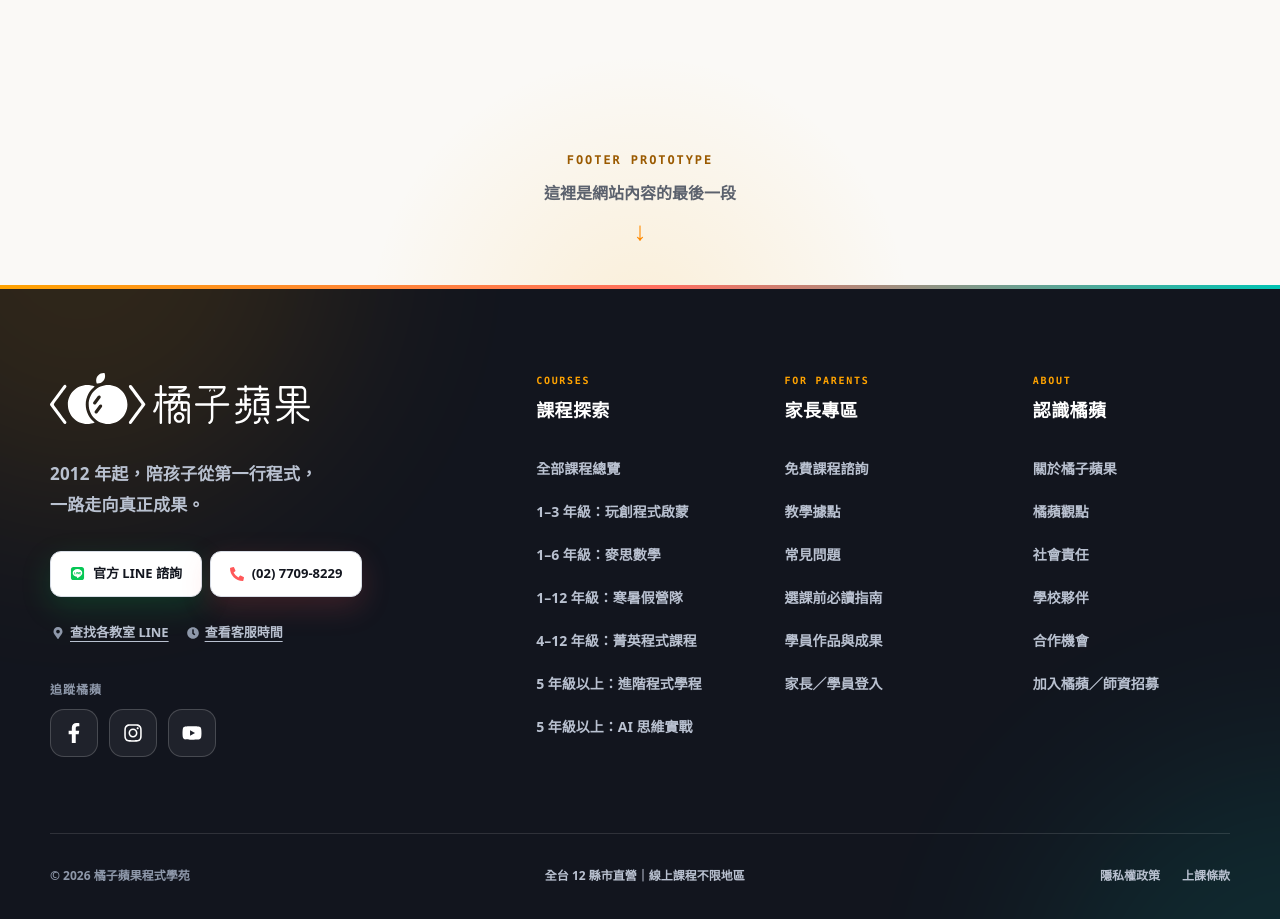
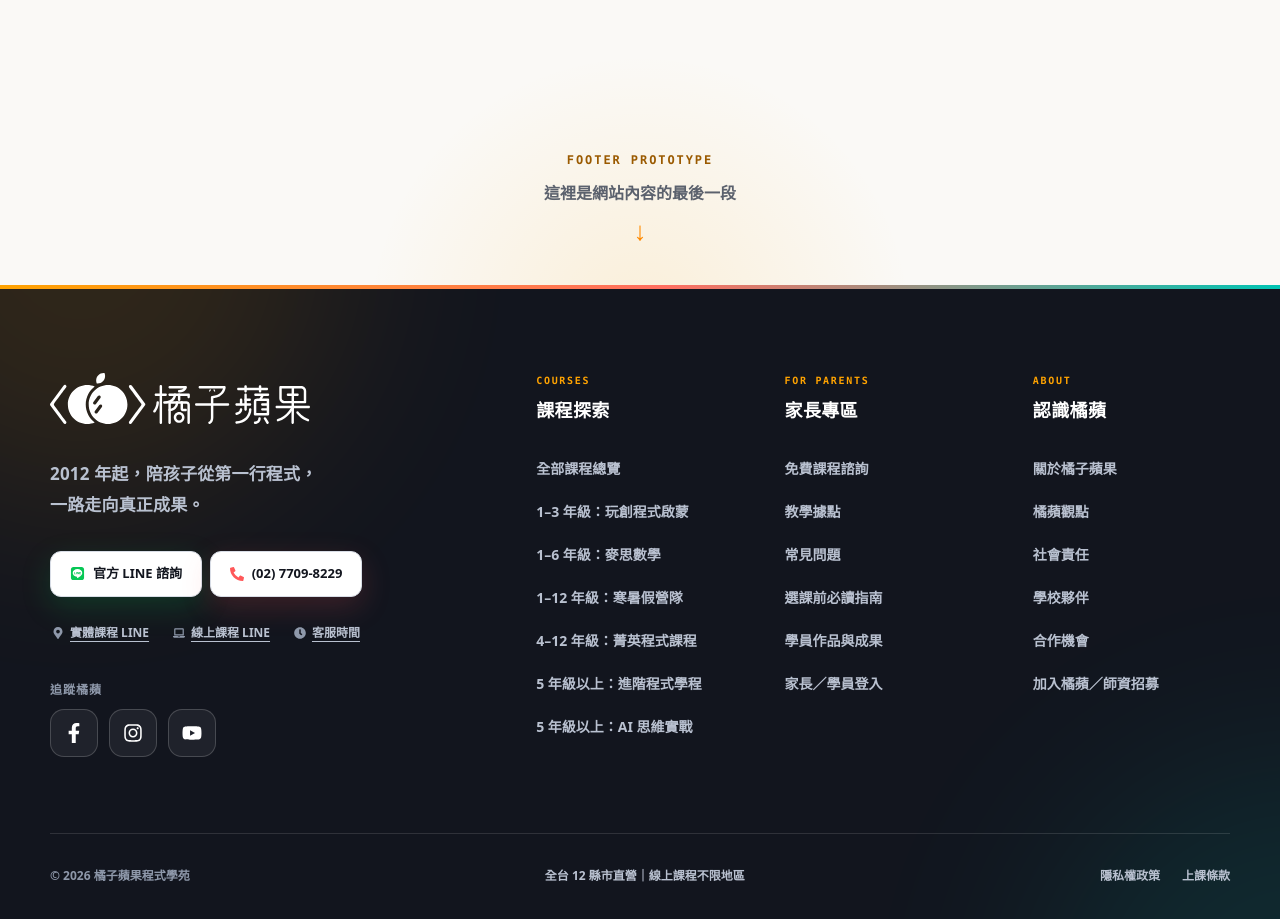
Before and after one commit to poshlin/oa-footer-prototype, a Next.js app: page / in a window 1280 px wide. Built offline with nearby package versions, Linux system fonts and the light colour scheme.

Commit message:
Expose physical and online LINE shortcuts

```diff
--- a/app/globals.css
+++ b/app/globals.css
@@ -234,13 +234,16 @@ summary:focus-visible {
 }
 
 .footer-tools {
+  width: min(100%, 312px);
   display: flex;
   flex-wrap: wrap;
   align-items: center;
-  gap: 4px 14px;
+  justify-content: space-between;
+  gap: 4px 8px;
   margin: 14px 0 26px;
 }
 
+.footer-tools a,
 .footer-tools button {
   min-height: 44px;
   display: inline-flex;
@@ -251,22 +254,26 @@ summary:focus-visible {
   color: var(--footer-muted);
   background: transparent;
   font: inherit;
-  font-size: 13px;
+  font-size: 12px;
   font-weight: 700;
-  cursor: pointer;
+  white-space: nowrap;
   text-decoration: underline;
   text-underline-offset: 4px;
+  cursor: pointer;
 }
 
+.footer-tools a svg,
 .footer-tools button svg {
   color: var(--footer-dim);
   font-size: 12px;
 }
 
+.footer-tools a:hover,
 .footer-tools button:hover {
   color: #fff;
 }
 
+.footer-tools a:hover svg,
 .footer-tools button:hover svg { color: var(--orange); }
 
 .social-area {
--- a/app/page.tsx
+++ b/app/page.tsx
@@ -266,11 +266,15 @@ export default function Home() {
             <nav className="footer-tools" aria-label="客服快速連結">
               <button ref={lineDirectoryTriggerRef} type="button" onClick={openPhysicalLineDirectory} aria-haspopup="dialog">
                 <FaMapMarkerAlt aria-hidden="true" />
-                查找各教室 LINE
+                實體課程 LINE
               </button>
+              <a href={onlineLine.href} target="_blank" rel="noopener noreferrer" aria-label={`加入線上課程 LINE ${onlineLine.account}`}>
+                <FaLaptop aria-hidden="true" />
+                線上課程 LINE
+              </a>
               <button ref={serviceHoursTriggerRef} type="button" onClick={openServiceHours} aria-haspopup="dialog">
                 <FaClock aria-hidden="true" />
-                查看客服時間
+                客服時間
               </button>
             </nav>
 
```
